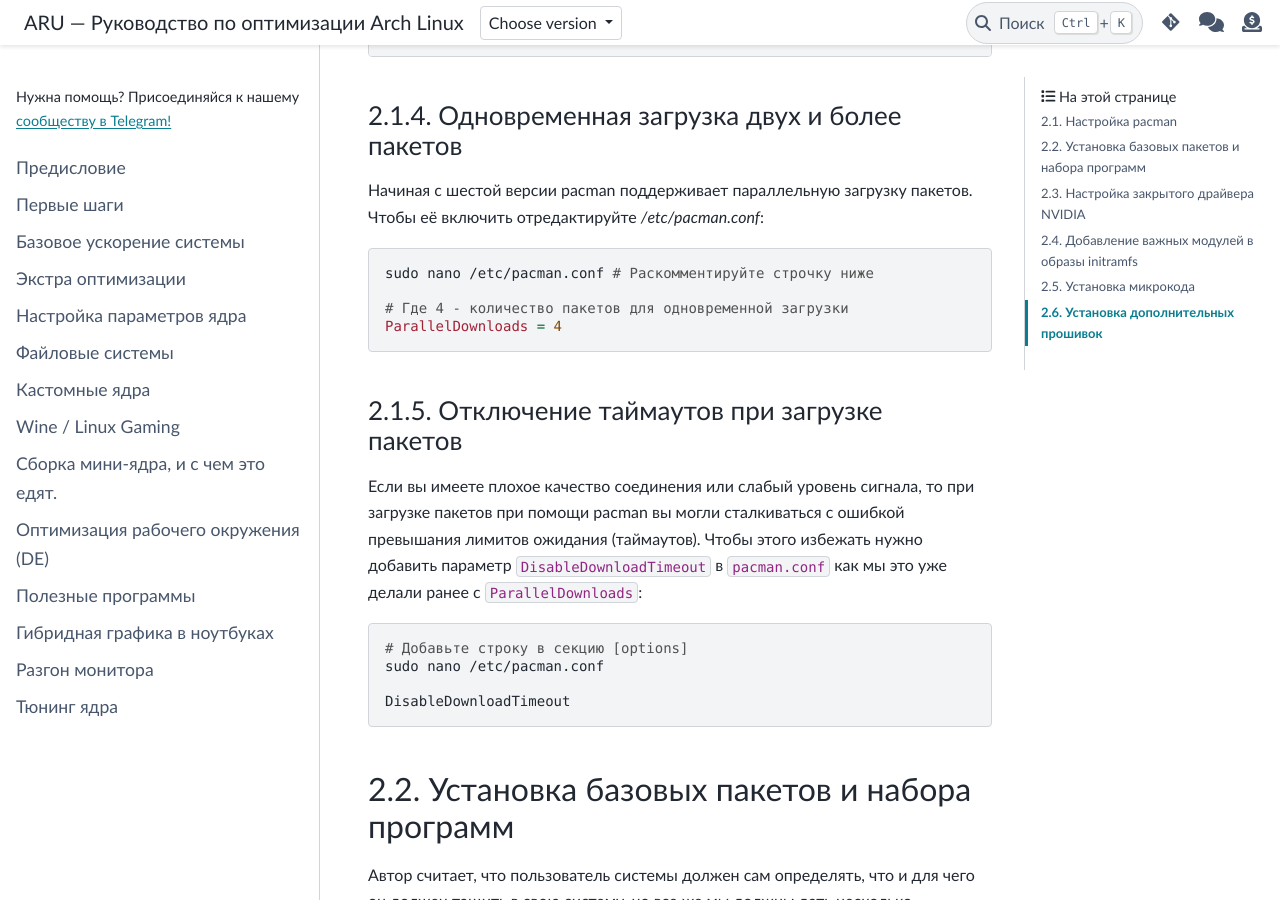
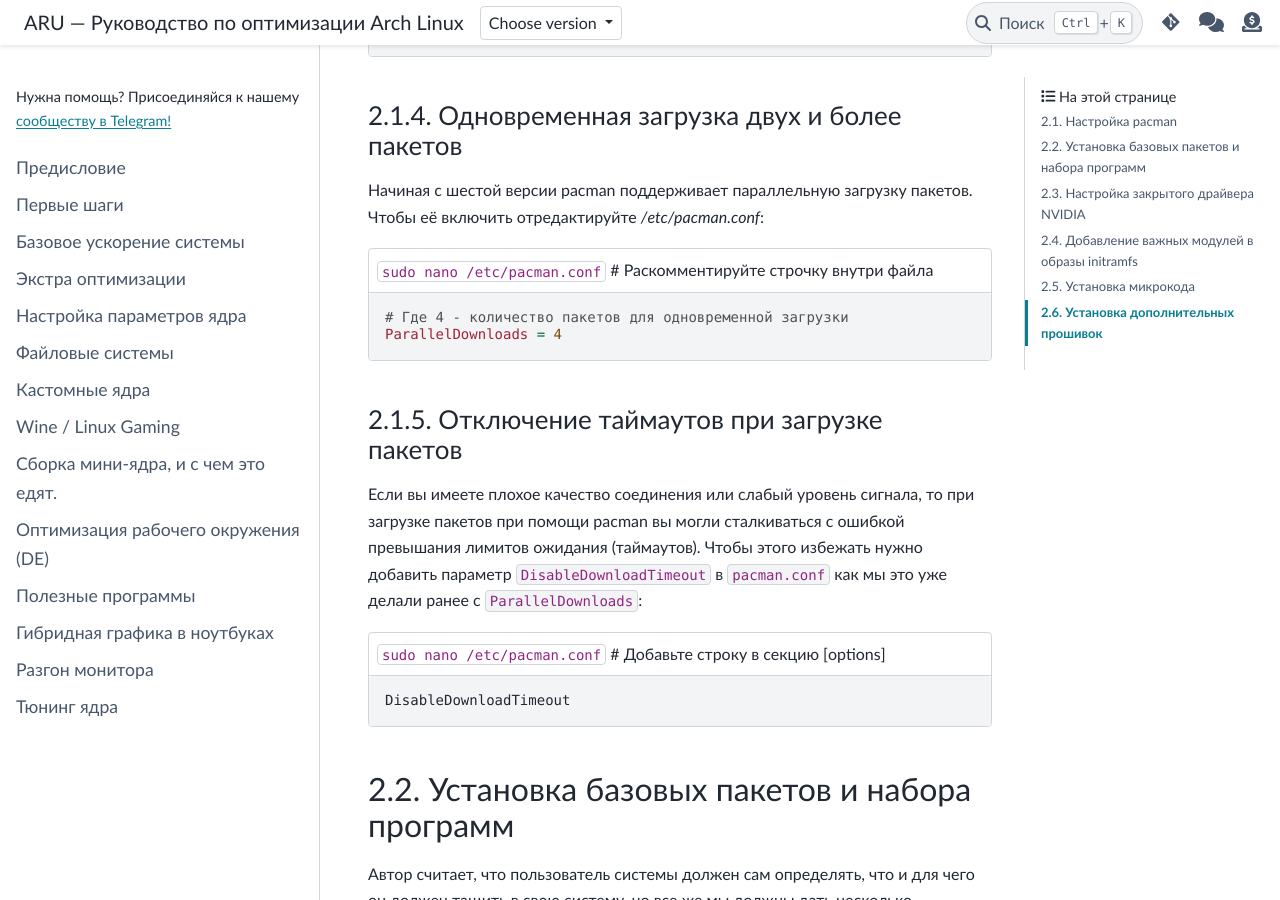
Before and after one commit to ventureoo/ARU, a Sphinx documentation site: the page built from docs/source/first-steps.rst, in a window 1280 px wide and 900 px high, scrolled down 1838 px. Built offline with Sphinx 7.4.7 and the PyData theme 0.15.4, drawn with Linux system fonts in a browser that asks for light colours.

Commit message:
first-steps: Adjust formatting

```diff
--- a/docs/source/first-steps.rst
+++ b/docs/source/first-steps.rst
@@ -97,12 +97,13 @@ Steam.
 ---------------------------------------------
 
 Начиная с шестой версии pacman поддерживает параллельную загрузку
-пакетов. Чтобы её включить отредактируйте */etc/pacman.conf*::
+пакетов. Чтобы её включить отредактируйте */etc/pacman.conf*:
 
-  sudo nano /etc/pacman.conf # Раскомментируйте строчку ниже
+.. code-block:: shell
+   :caption: ``sudo nano /etc/pacman.conf`` # Раскомментируйте строчку внутри файла
 
-  # Где 4 - количество пакетов для одновременной загрузки
-  ParallelDownloads = 4
+   # Где 4 - количество пакетов для одновременной загрузки
+   ParallelDownloads = 4
 
 .. index:: pacman, settings, disable-timeouts
 .. _disable_pacman_timeouts:
@@ -115,13 +116,12 @@ Steam.
 то при загрузке пакетов при помощи pacman вы могли сталкиваться с
 ошибкой превышания лимитов ожидания (таймаутов). Чтобы этого избежать
 нужно добавить параметр ``DisableDownloadTimeout`` в ``pacman.conf``
-как мы это уже делали ранее с ``ParallelDownloads``::
+как мы это уже делали ранее с ``ParallelDownloads``:
 
-   # Добавьте строку в секцию [options]
-   sudo nano /etc/pacman.conf
+.. code-block:: shell
+   :caption: ``sudo nano /etc/pacman.conf`` # Добавьте строку в секцию [options]
 
    DisableDownloadTimeout
-
 
 .. index:: installation, basic, packages
 .. _basic-software-installation:
```
